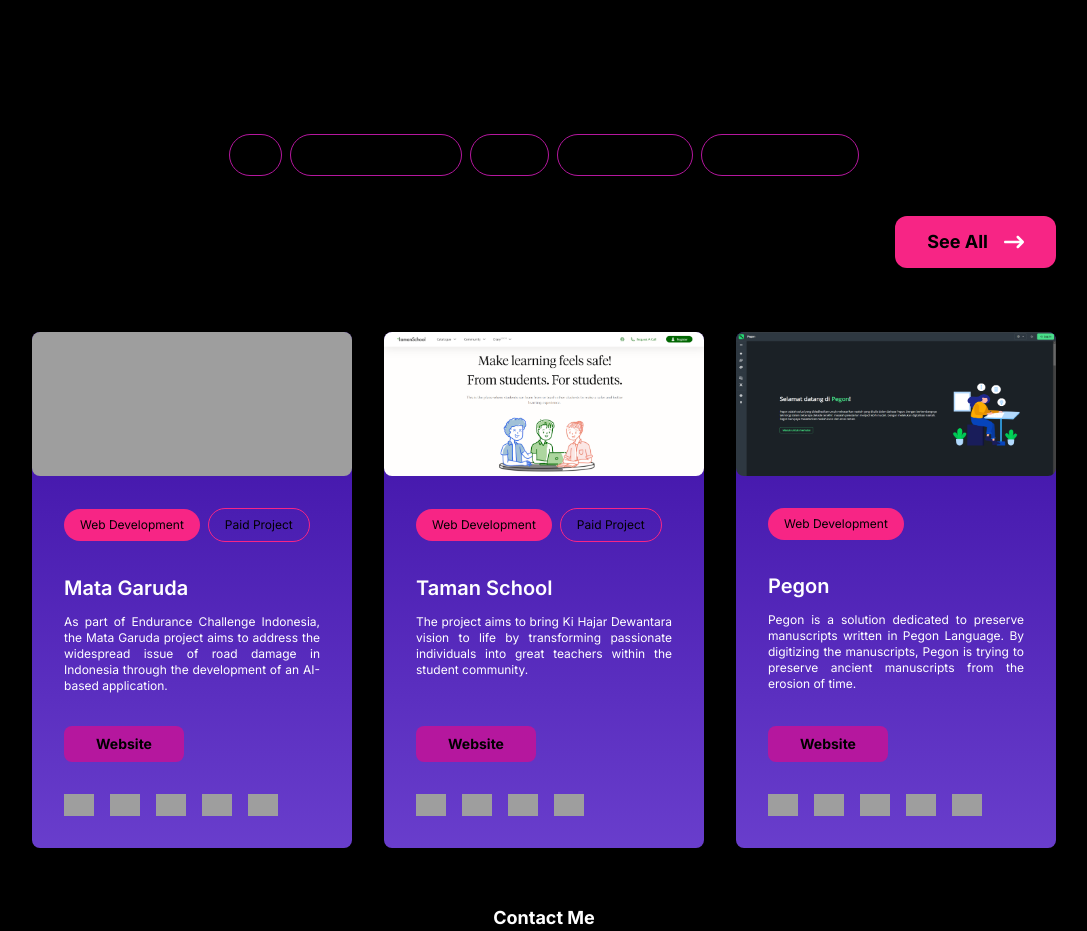
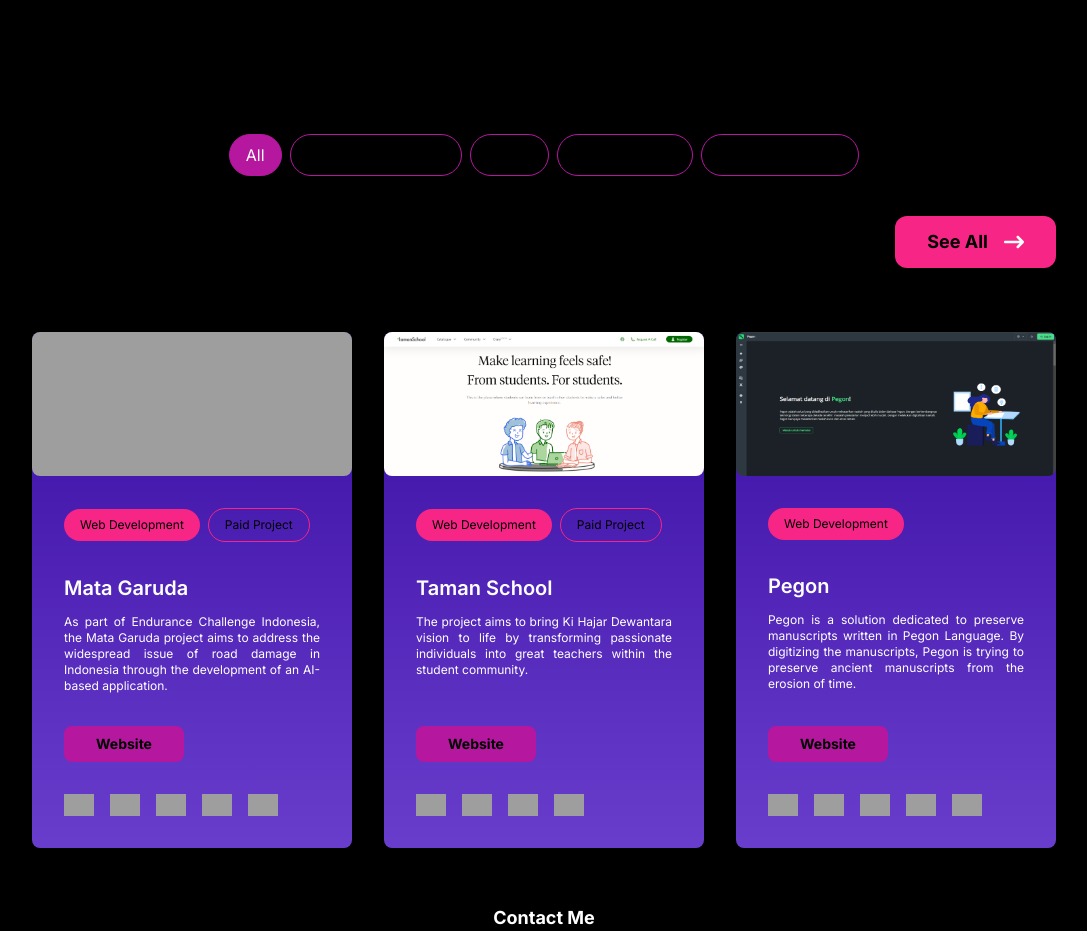
Before and after one commit to aidahputri/portofolio, a Next.js app: page / in a window 1280 px wide. Shown: the part 2041-2972 px from the top of the page, without its empty margins (96-1183 px from the left). Built offline with nearby package versions, Linux system fonts and the light colour scheme.

Commit message:
feat: add filter project functionality

```diff
--- a/src/components/modules/HomeModule/module-elements/ChipButtonGroup.tsx
+++ b/src/components/modules/HomeModule/module-elements/ChipButtonGroup.tsx
@@ -6,8 +6,6 @@ import { useChipButtonContext } from '@/context'
 
 export const ChipButtonGroup: React.FC = () => {
   const { clickedButton, setClickedButton } = useChipButtonContext()
-
-
 
   return (
     <div className="flex flex-wrap gap-2 place-self-center">
--- a/src/components/modules/HomeModule/sections/ProjectSection.tsx
+++ b/src/components/modules/HomeModule/sections/ProjectSection.tsx
@@ -1,10 +1,22 @@
+'use client'
+
 import Link from 'next/link'
 import { FaArrowRightLong } from 'react-icons/fa6'
-import { ChipButton, ChipButtonGroup } from '../module-elements'
+import { ChipButtonGroup } from '../module-elements'
 import { PROJECTS } from '@/components/elements/ProjectCard/constant'
 import { ProjectCard } from '@/components/elements'
+import { useChipButtonContext } from '@/context'
 
 export const ProjectSection: React.FC = () => {
+  const { clickedButton } = useChipButtonContext()
+
+  const filteredProjects =
+    clickedButton === 'ALL'
+      ? PROJECTS
+      : PROJECTS.filter((project) => project.type === clickedButton)
+
+  const displayedProjects = filteredProjects.slice(0, 3)
+
   return (
     <section className="w-full flex flex-col items-center justify-center gap-10 md:gap-12 xl:gap-16">
       <div className="flex flex-col gap-10">
@@ -31,8 +43,7 @@ export const ProjectSection: React.FC = () => {
       </div>
 
       <div className="grid grid-cols-1 md:grid-cols-2 xl:grid-cols-3 gap-8">
-        {PROJECTS.map((item, index) => {
-          return (
+        {displayedProjects.map((item, index) => (
           <ProjectCard
             key={index}
             title={item.title}
@@ -43,8 +54,7 @@ export const ProjectSection: React.FC = () => {
             techStacks={item.techStacks}
             website={item.website}
           />
-          )
-        })}
+        ))}
       </div>
     </section>
   )
--- a/src/context/ChipButtonContext/index.tsx
+++ b/src/context/ChipButtonContext/index.tsx
@@ -13,11 +13,7 @@ export const useChipButtonContext = () => useContext(ChipButtonContext)
 export const ChipButtonContextProvider: React.FC<
   ChipButtonContextProviderProps
 > = ({ children }) => {
-  const [clickedButton, setClickedButton] = useState<string | null>(null)
-
-  // useEffect(() => {
-  //   console.log(clickedButton)
-  // }, [clickedButton])
+  const [clickedButton, setClickedButton] = useState<string | null>('ALL')
 
   const contextValue = {
     clickedButton,
```
Lines whose indentation alone changed are shown as unchanged.
